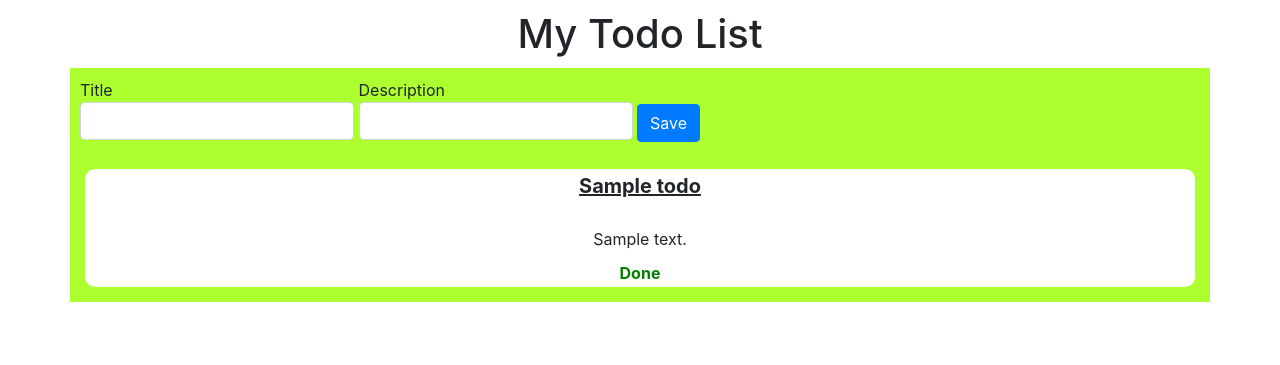
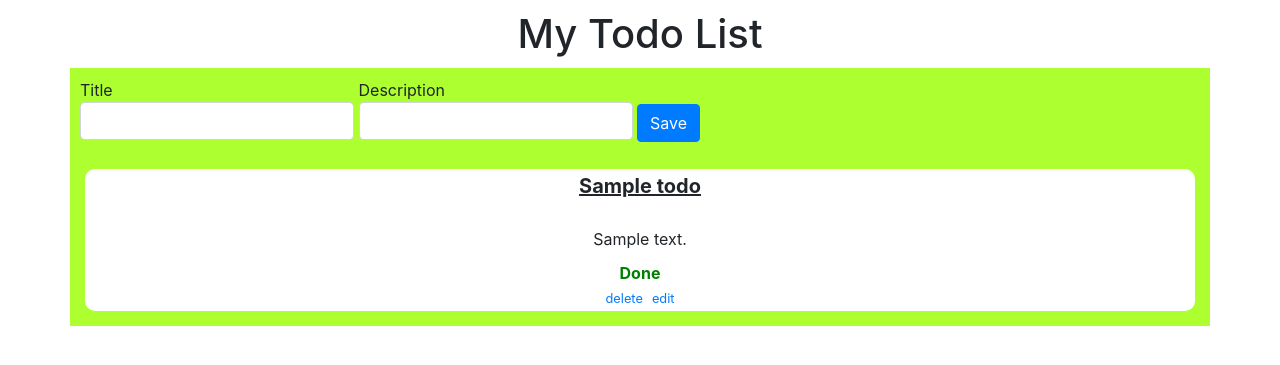
Before and after one commit to borko81/simple_django, a Django app: page / in a window 1280 px wide. Shown: the top 365 px of the page. Run offline with Django 3.2, Linux system fonts and the light colour scheme; tables that the repository leaves empty hold one stand-in row (values such as "Sample post"); some libraries are stand-ins or nearby versions.

Commit message:
Add delete and update, update is not from ajax!!!

```diff
--- a/todoapp/app/urls.py
+++ b/todoapp/app/urls.py
@@ -1,10 +1,11 @@
 from django.urls import path
 
-from .views import index, create_new, change_done
-
+from .views import index, create_new, change_done, delete_todo, edit_todo
 
 urlpatterns = [
     path('', index, name='index'),
     path('create_new/', create_new, name='create_new'),
     path('change_done/', change_done, name='change_done'),
+    path('delete/', delete_todo, name='delete_todo'),
+    path('edit/<int:id>/', edit_todo, name='edit_todo'),
 ]
--- a/todoapp/app/views.py
+++ b/todoapp/app/views.py
@@ -1,13 +1,13 @@
 from datetime import datetime
 
 from django.http import HttpResponse
-from django.shortcuts import render
+from django.shortcuts import render, get_object_or_404
 
 from .models import Todo
 
 
 def index(request):
-    todos = Todo.objects.all()
+    todos = Todo.objects.all().order_by('is_done')
     context = {
         'todos': todos,
         'date': datetime.now()
@@ -17,14 +17,20 @@ def index(request):
 
 def create_new(request):
     if request.method == 'POST':
-        print('-' * 100)
-        print(request)
-        print('-' * 100)
         data = {}
         data['title'] = request.POST.get('title', None)
         data['description'] = request.POST.get('description', None)
-        Todo.objects.create(title=data['title'], description=data['description'])
-        return HttpResponse("Successfully added new todo")
+        id_todo = request.POST.get('id', None)
+        print(id_todo)
+        if not id_todo:
+            Todo.objects.create(title=data['title'], description=data['description'])
+            return HttpResponse("Successfully added new todo")
+        else:
+            n = Todo.objects.get(id=id_todo)
+            n.title = data['title']
+            n.description = data['description']
+            n.save()
+            return HttpResponse("Successfully edit todo")
     return HttpResponse('Not allowed method')
 
 
@@ -34,3 +40,25 @@ def change_done(request):
     dat.is_done = not dat.is_done
     dat.save()
     return HttpResponse('Change Done function')
+
+
+def delete_todo(request):
+    id = request.GET.get('id')
+    data = get_object_or_404(Todo, id=id)
+    name_data = data.title
+    data.delete()
+    return HttpResponse(f"Successfull delete todo {name_data}")
+
+
+def edit_todo(request, id):
+
+    todos = Todo.objects.all().order_by('is_done')
+    context = {
+        'todos': todos,
+        'date': datetime.now()
+    }
+    data = get_object_or_404(Todo, id=id)
+    context['title'] = data.title
+    context['description'] = data.description
+    context['id'] = data.id
+    return render(request, 'app/index.html', context)
--- a/todoapp/templates/app/index.html
+++ b/todoapp/templates/app/index.html
@@ -67,26 +67,45 @@
 
     <form method="POST" id="post-form">
         {% csrf_token %}
+
         <label for="">Title
-            <input type="text" name="title" id="title" class="form-control">
+
+            {% if title %}
+                <input type="text" name="title" id="title" class="form-control" value="{{ title }}">
+            {% else %}
+                <input type="text" name="title" id="title" class="form-control">
+            {% endif %}
         </label>
+
         <label for="">Description
-            <input type="text" name="description" id="description" class="form-control">
+            {% if description %}
+                <input type="text" name="description" id="description" class="form-control" value="{{ description }}">
+                <input type="hidden" name="id" value="{{ id }}">
+            {% else %}
+                <input type="text" name="description" id="description" class="form-control">
+            {% endif %}
         </label>
         <button id="new_save" class="btn btn-primary" type="submit">Save</button>
     </form>
+
+
+
 
     {% if todos %}
 
         {% for todo in todos %}
             <div class="todo">
                 <p>{{ todo.title }}</p>
+
                 <div class="description">{{ todo.description }}</div>
                 {% if todo.is_done %}
                     <a href="" class="mychange done" data-catid="{{ todo.id }}">Done</a>
                 {% else %}
                     <a href="" class="mychange open" data-catid="{{ todo.id }}">UnDone</a>
                 {% endif %}
+                <br>
+                <a href="" class="delete_todo" data-delid="{{ todo.id }}"><small>delete</small></a>&nbsp;
+                <a href="{% url 'edit_todo' todo.id %}" data-delid="{{ todo.id }}"><small>edit</small></a>
             </div>
         {% endfor %}
 
@@ -109,7 +128,7 @@
                 document.getElementById("post-form").reset();
             },
             error: function (xhr, errmsg, err) {
-                console.log(xhr.status + ": " + xhr.responseText); // provide a bit more info about the error to the console
+                console.log(xhr.status + ": " + xhr.responseText);
             }
         });
     });
@@ -126,6 +145,22 @@
         });
     });
 
+    $('.delete_todo').click(function () {
+        let id = $(this).attr('data-delid');
+        $.ajax({
+            type: 'GET',
+            url: '{% url "delete_todo" %}',
+            data: {'id': id},
+            success: function (data) {
+                alert(data)
+                window.location.href = "{% url 'index' %}"
+            },
+            error: function (xhr, errmsg, err) {
+                alert(xhr.status + ": " + xhr.responseText); // provide a bit more info about the error to the console
+            }
+        });
+    });
+
 </script>
 </body>
 </html>
```
